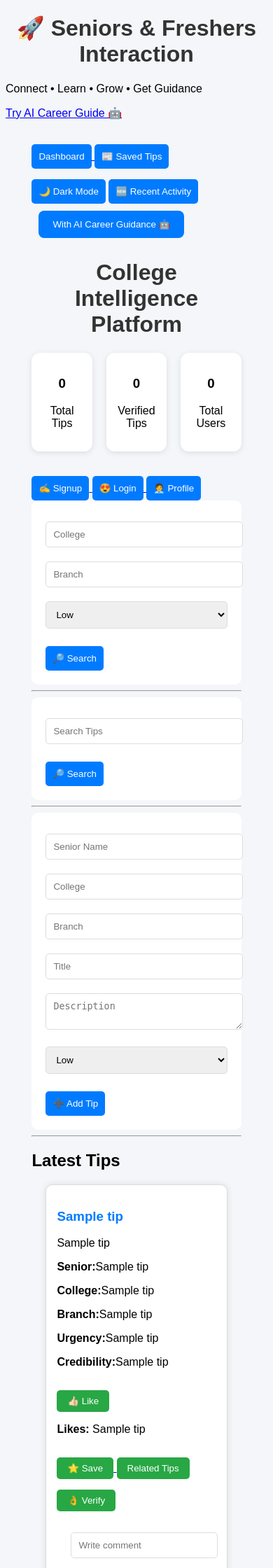
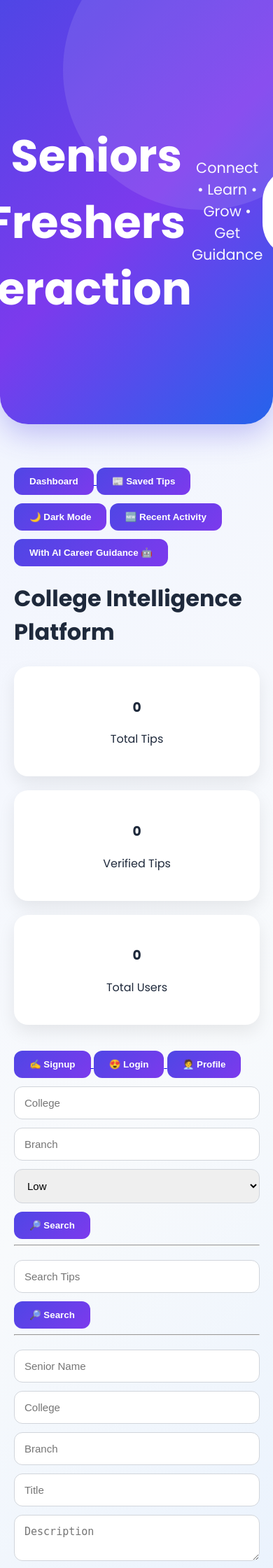
Before and after one commit to satycodinghubpyccpp526-cmd/Seniors-and-Freshers-Interaction, a Flask app: page / in a window 390 px wide. Shown: the top 2240 px of the page at 70% size. Run offline with Flask 3, Linux system fonts and the light colour scheme; a database or web service that is not in the repository returns one stand-in record (values such as "Sample title"); data that the repository does not hold is empty; some libraries are stand-ins or nearby versions.

Commit message:
Refactor CSS for improved styling and responsiveness

```diff
--- a/static/style.css
+++ b/static/style.css
@@ -1,287 +1,292 @@
+@import url('https://fonts.googleapis.com/css2?family=Poppins:wght@300;400;500;600;700&display=swap');
+     :root {
+        --primary: #4f46e5;
+        --secondary: #7c3aed;
+        --success: #22c55e;
+        --danger: #ef4444;
+        --bg: #f5f7ff;
+        --card: #ffffff;
+        --text: #1e293b;
+    }
+    body.dark {
+        --bg: #0f172a;
+        --card: #1e293b;
+        --text: #f8fafc;
+    }
     body {
-    font-family: Arial;
-    background: #f4f4f4;
+        margin: 0;
+        padding: 0;
+        font-family: 'Poppins', sans-serif;
+        background: linear-gradient( 135deg, #eef2ff, #f8fafc, #dbeafe);
+        color: var(--text);
+        transition: .4s;
     }
-
+    body.dark {
+        background: linear-gradient( 135deg, #020617, #0f172a, #1e293b);
+    }
     .container {
-    width: 70%;
+        width: 90%;
+        max-width: 1200px;
         margin: auto;
         padding: 20px;
     }
-
-h1 {
+    .hero {
         text-align: center;
-    color: #333;
+        padding: 70px 30px;
+        margin-bottom: 30px;
+        border-radius: 30px;
+        background: linear-gradient( 135deg, #4f46e5, #7c3aed, #2563eb);
+        color: white;
+        box-shadow: 0 15px 40px rgba(79, 70, 229, .3);
     }
-
-form {
-    background: white;
+    .hero h1 {
+        font-size: 3rem;
+        margin-bottom: 10px;
+    }
+    .hero p {
+        font-size: 1.2rem;
+        opacity: .95;
+    }
+    .navbar {
+        background: var(--card);
+        border-radius: 18px;
+        padding: 15px;
+        display: flex;
+        flex-wrap: wrap;
+        gap: 10px;
+        box-shadow: 0 8px 25px rgba(0, 0, 0, .08);
+        margin-bottom: 20px;
+    }
+    .card {
+        background: rgba(255, 255, 255, .85);
+        backdrop-filter: blur(15px);
+        border-radius: 20px;
         padding: 20px;
-    border-radius: 10px;
+        margin-top: 20px;
+        border: 1px solid rgba(255, 255, 255, .2);
+        box-shadow: 0 10px 30px rgba(0, 0, 0, .08);
+        transition: .3s;
     }
-
+    .card:hover {
+        transform: translateY(-6px);
+        box-shadow: 0 20px 40px rgba(0, 0, 0, .12);
+    }
+    body.dark .card {
+        background: rgba(30, 41, 59, .85);
+        border: 1px solid #334155;
+    }
+    .card h3 {
+        color: var(--primary);
+        font-size: 24px;
+        margin-bottom: 10px;
+    }
     input,
     textarea,
     select {
         width: 100%;
-    margin-top: 10px;
-    padding: 10px;
+        padding: 14px;
+        margin-top: 12px;
+        border-radius: 12px;
+        border: 1px solid #d1d5db;
+        font-size: 15px;
+        box-sizing: border-box;
+        transition: .3s;
     }
-
-button {
-    margin-top: 15px;
-    padding: 10px 20px;
-    background: blue;
-    color: white;
-    border: none;
-    cursor: pointer;
+    input:focus,
+    textarea:focus,
+    select:focus {
+        outline: none;
+        border-color: var(--primary);
+        box-shadow: 0 0 15px rgba(79, 70, 229, .25);
     }
-
-.card {
-    background: white;
-    padding: 15px;
-    margin-top: 15px;
-    border-radius: 10px;
-}
-
-.urgency {
-    color: red;
-    font-weight: bold;
-}
-
-.card {
-    background: white;
-    padding: 20 px;
-    margin-top: 20px;
-    border-radius: 10px;
-    box-shadow: 0px 0px 10px gray;
-}
-
-.card {
-    padding: 20px;
-    margin: 20px;
-    border-radius: 12px;
-    box-shadow: 0px 0px 10px lightgray;
-    background: white;
-}
-
-button {
-    border-radius: 8px;
-}
-
-body {
-    background: #eef2f7;
-}
-
-.card {
-    border: 1px solid #ddd;
-    padding: 15px;
-    margin-top: 15p;
-    border-radius: 10px;
-    background: white;
-    box-shadow: 0px 2px 8px rgba(0, 0, 0, 0, 1);
-}
-
-.card h3 {
-    color: #007bff;
-}
-
-.card button {
-    background: #28a745;
-    color: white;
-    border: none;
-    padding: 8px 15px;
-    border-radius: 5px;
-    cursor: pointer;
-}
-
-.card button:hover {
-    background: #218838;
-}
-
-.stats {
-    display: flex;
-    gap: 20px;
-    margin: 20px 0;
-}
-
-.stats-box {
-    background: white;
-    padding: 20px;
-    border-radius: 10px;
-    text-align: center;
-    width: 150px;
-    box-shadow: 0px 2px 8px rgba(0, 0, 0, 0.1);
-}
-
-
-/*ehfgd*/
-
-body {
-    background: #f4f6f9;
-    font-family: Arial;
-}
-
-.container {
-    width: 80%;
-    margin: auto;
-    padding: 20px;
-}
-
-.card {
-    background: white;
-    padding: 15px;
-    margin-top: 15px;
-    border-radius: 10px;
-    box-shadow: 0 0 10px rgba(0, 0, 0, 0.1);
-}
-
-button {
-    background: #007bff;
-    color: white;
-    border: none;
-    padding: 10px;
-    border-radius: 5px;
-    cursor: pointer;
-}
-
-button:hover {
-    background: #0056b3;
-}
-
-input,
-select,
-textarea {
-    width: 100%;
-    padding: 10px;
-    margin: 10px 0;
-    border-radius: 5px;
-    border: 1px solid #ddd;
-}
-
-body.dark-mode {
-    background: #0f172a;
-    color: #e2e8f0;
-    transition: 0.4s;
-}
-
-body.dark-mode .container {
-    background: transparent;
-}
-
-body.dark-mode .card {
-    background: #1e293b;
-    color: white;
-    border: 1px solid #334155;
-    box-shadow: 0px 4px 15px rgba(0, 0, 0, 0.4);
-}
-
-body.dark-mode h1,
-body.dark-mode h2,
-body.dark-mode h3,
-body.dark-mode h4,
-body.dark-mode p,
-body.dark-mode b {
-    color: #f8fafc;
-}
-
-body.dark-mode input,
-body.dark-mode textarea,
-body.dark-mode select {
+    body.dark input,
+    body.dark textarea,
+    body.dark select {
         background: #334155;
         color: white;
         border: 1px solid #475569;
     }
-
-body.dark-mode input::placeholder,
-body.dark-mode textarea::placeholder {
-    color: #cbd5e1;
+    button {
+        background: linear-gradient( 135deg, #4f46e5, #7c3aed);
+        color: white;
+        border: none;
+        padding: 12px 22px;
+        margin-top: 12px;
+        border-radius: 12px;
+        cursor: pointer;
+        font-weight: 600;
+        transition: .3s;
+    }
+    button:hover {
+        transform: scale(1.05);
+        box-shadow: 0 8px 20px rgba(79, 70, 229, .3);
+    }
+    .stats {
+        display: flex;
+        flex-wrap: wrap;
+        gap: 20px;
+        margin: 25px 0;
+    }
+    .stats-box {
+        flex: 1;
+        min-width: 180px;
+        text-align: center;
+        padding: 25px;
+        border-radius: 20px;
+        background: white;
+        box-shadow: 0 10px 25px rgba(0, 0, 0, .08);
+        transition: .3s;
+    }
+    .stats-box:hover {
+        transform: translateY(-5px);
+    }
+    .stats-box h2 {
+        color: #4f46e5;
+        font-size: 34px;
+    }
+    body.dark .stats-box {
+        background: #1e293b;
+        border: 1px solid #334155;
+    }
+    .ai-container {
+        max-width: 900px;
+        margin: auto;
+        background: var(--card);
+        padding: 30px;
+        border-radius: 20px;
+        box-shadow: 0 10px 30px rgba(0, 0, 0, .08);
+    }
+    .ai-response {
+        margin-top: 25px;
+        background: #f1f5f9;
+        padding: 20px;
+        border-radius: 15px;
+        white-space: pre-wrap;
+        line-height: 1.8;
+    }
+    body.dark .ai-response {
+        background: #334155;
+    }
+    .urgency {
+        display: inline-block;
+        padding: 6px 12px;
+        border-radius: 50px;
+        background: #fee2e2;
+        color: #dc2626;
+        font-weight: 600;
+    }
+    @media(max-width:768px) {
+        .hero h1 {
+            font-size: 2rem;
+        }
+        .stats {
+            flex-direction: column;
+        }
+        .navbar {
+            flex-direction: column;
+        }
+    }
+    .hero {
+        min-height: 60vh;
+        display: flex;
+        justify-content: center;
+        align-items: center;
+        text-align: center;
+        padding: 50px;
+        border-radius: 0 0 40px 40px;
+        background: linear-gradient( 135deg, #4f46e5, #7c3aed, #2563eb);
+        color: white;
+        position: relative;
+        overflow: hidden;
+    }
+    .hero::before {
+        content: "";
+        position: absolute;
+        width: 400px;
+        height: 400px;
+        background: rgba(255, 255, 255, .1);
+        border-radius: 50%;
+        top: -100px;
+        right: -100px;
+    }
+    .hero h1 {
+        font-size: 4rem;
+        margin-bottom: 15px;
+    }
+    .hero p {
+        font-size: 1.3rem;
+        margin-bottom: 25px;
     }
 
-body.dark-mode button {
-    background: #2563eb;
-    color: white;
-    border: none;
+    .hero-btn {
+        text-decoration: none;
+        background: white;
+        color: #4f46e5;
+        padding: 15px 25px;
+        border-radius: 50px;
+        font-weight: bold;
+        transition: .3s;
     }
 
-body.dark-mode button:hover {
-    background: #1d4ed8;
+    .hero-btn:hover {
+        transform: scale(1.08);
+    }
+    .navbar {
+        position: sticky;
+        top: 10px;
+        z-index: 999;
+        backdrop-filter: blur(15px);
+        background: rgba(255, 255, 255, .85);
+        border-radius: 20px;
+        padding: 15px;
+        box-shadow: 0 8px 25px rgba(0, 0, 0, .08);
+    }
+    .tip-card {
+        background: rgba(255, 255, 255, .8);
+        backdrop-filter: blur(15px);
+        border-radius: 25px;
+        border: 1px solid rgba(255, 255, 255, .2);
+        overflow: hidden;
+        transition: .3s;
+    }
+    .tip-card:hover {
+        transform: translateY(-8px);
+        box-shadow: 0 20px 40px rgba(79, 70, 229, .15);
+    }
+    .gradient-box {
+        color: white;
+        background: linear-gradient( 135deg, #4f46e5, #7c3aed);
     }
 
-body.dark-mode hr {
-    border: 1px solid #475569;
+    .gradient-box h2 {
+        color: white;
+    }
+    button {
+        background: linear-gradient( 135deg, #4f46e5, #7c3aed);
+        border: none;
+        color: white;
+        border-radius: 12px;
+        padding: 12px 22px;
+        font-weight: 600;
+        transition: .3s;
     }
 
-.stats-box {
-    background: white;
-    border-radius: 12px;
-    padding: 15px;
+    button:hover {
+        transform: translateY(-2px);
+    }
+    body.dark {
+        background: linear-gradient( 135deg, #020617, #0f172a, #1e293b);
     }
 
-body.dark-mode .stats-box {
-    background: #1e293b;
+    body.dark .navbar {
+        background: rgba(30, 41, 59, .85);
+    }
+
+    body.dark .tip-card {
+        background: rgba(30, 41, 59, .85);
         color: white;
-    border: 1px solid #334155;
     }
-.ai-container{
-    max-width:900px;
-    margin:50px auto;
-    background:white;
-    padding:30px;
-    border-radius:15px;
-    box-shadow:0px 0px 15px rgba(0,0,0,0.1);
+
+    body.dark .hero {
+        background: linear-gradient( 135deg, #312e81, #581c87, #1e3a8a);
     }
-.ai-container h1{
-    text-align:center;
-    color:#222;
-    margin-bottom:30px;
-}
-.ai-container textarea{
-    width:100%;
-    height:180px;
-    padding:15px;
-    border-radius:10px;
-    border:1px solid #ccc;
-    font-size:16px;
-    resize:none;
-    outline:none;
-}
-.ai-container textarea:focus{
-    border:1px solid #007bff;
-}
-.ai-container button{
-    margin-top:20px;
-    width:100%;
-    padding:14px;
-    background:#007bff;
-    color:white;
-    border:none;
-    border-radius:10px;
-    font-size:18px;
-    cursor:pointer;
-    transition:0.3s;
-}
-.ai-container button:hover{
-    background:#0056b3;
-}
-.ai-response{
-    margin-top:30px;
-    background:#f5f5f5;
-    padding:20px;
-    border-radius:10px;
-    line-height:1.8;
-    white-space:pre-wrap;
-}
-.ai-btn{
-    background:#007bff;
-    color:white;
-    padding:12px 20px;
-    border:none;
-    border-radius:8px;
-    cursor:pointer;
-    front-size:16px;
-    margin:10px;
-}
-.ai-btn:hover{
-    background:#0056b3;
-}
```
Lines whose indentation alone changed are shown as unchanged.
